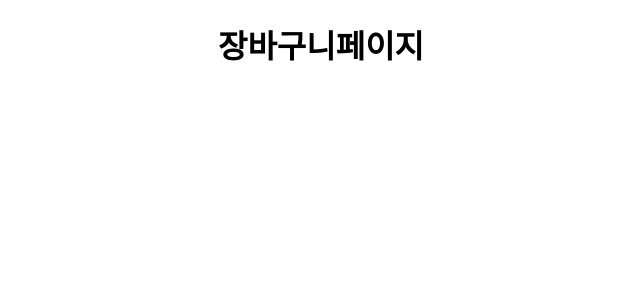
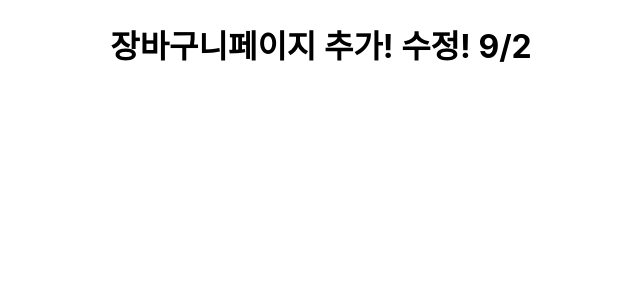
Before and after one commit to duwlsdl111/RealFinalGit, a React (Create React App) app: page /Cart in a window 1280 px wide. Shown: the top 300 px of the page, without its empty margins (319-959 px from the left). Built offline with nearby package versions, Linux system fonts and the light colour scheme.

Commit message:
카드 수정
카드 수정

```diff
--- a/src/cart/Cart.js
+++ b/src/cart/Cart.js
@@ -1,7 +1,7 @@
 import React from "react";
 
 function Cart() {
-    return <h1>장바구니페이지</h1>;
+    return <h1>장바구니페이지 추가! 수정! 9/2</h1>;
 }
 
 export default Cart;
```
